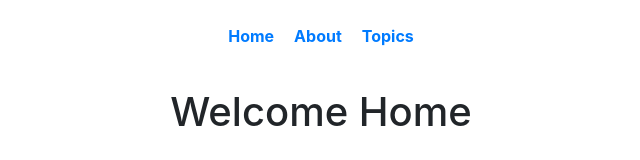
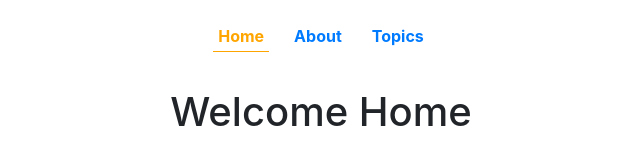
Before and after one commit to cherie-pavicoTsukayama/react-nested-routing, a React (Create React App) app: page / in a window 1280 px wide. Shown: the top 160 px of the page, without its empty margins (319-959 px from the left). Built offline with nearby package versions, Linux system fonts and the light colour scheme.

Commit message:
added more styling to the a hover on the nav

```diff
--- a/src/App.js
+++ b/src/App.js
@@ -19,10 +19,10 @@ export default function App() {
         <nav className="my-4 col-12 align-self-center">
           <ul className="row p-0 d-flex justify-content-center">
             <li>
-              <NavLink to="/">Home</NavLink>
+              <NavLink exact to="/" activeClassName="hurray">Home</NavLink>
             </li>
             <li>
-              <NavLink to="/about">About</NavLink>
+              <NavLink to="/about" activeClassName="hurray">About</NavLink>
             </li>
             <li>
               <NavLink to="/topics" activeClassName="hurray">
--- a/src/index.css
+++ b/src/index.css
@@ -28,5 +28,16 @@ li {
 
 .hurray {
   color: orange;
-  text-decoration: underline;
+  border-bottom: 1px solid orange;
+  padding: 5px;
 }
+
+a{
+   padding: 5px;
+}
+
+a:hover{
+  text-decoration: none;
+  color: black;
+
+}
```
